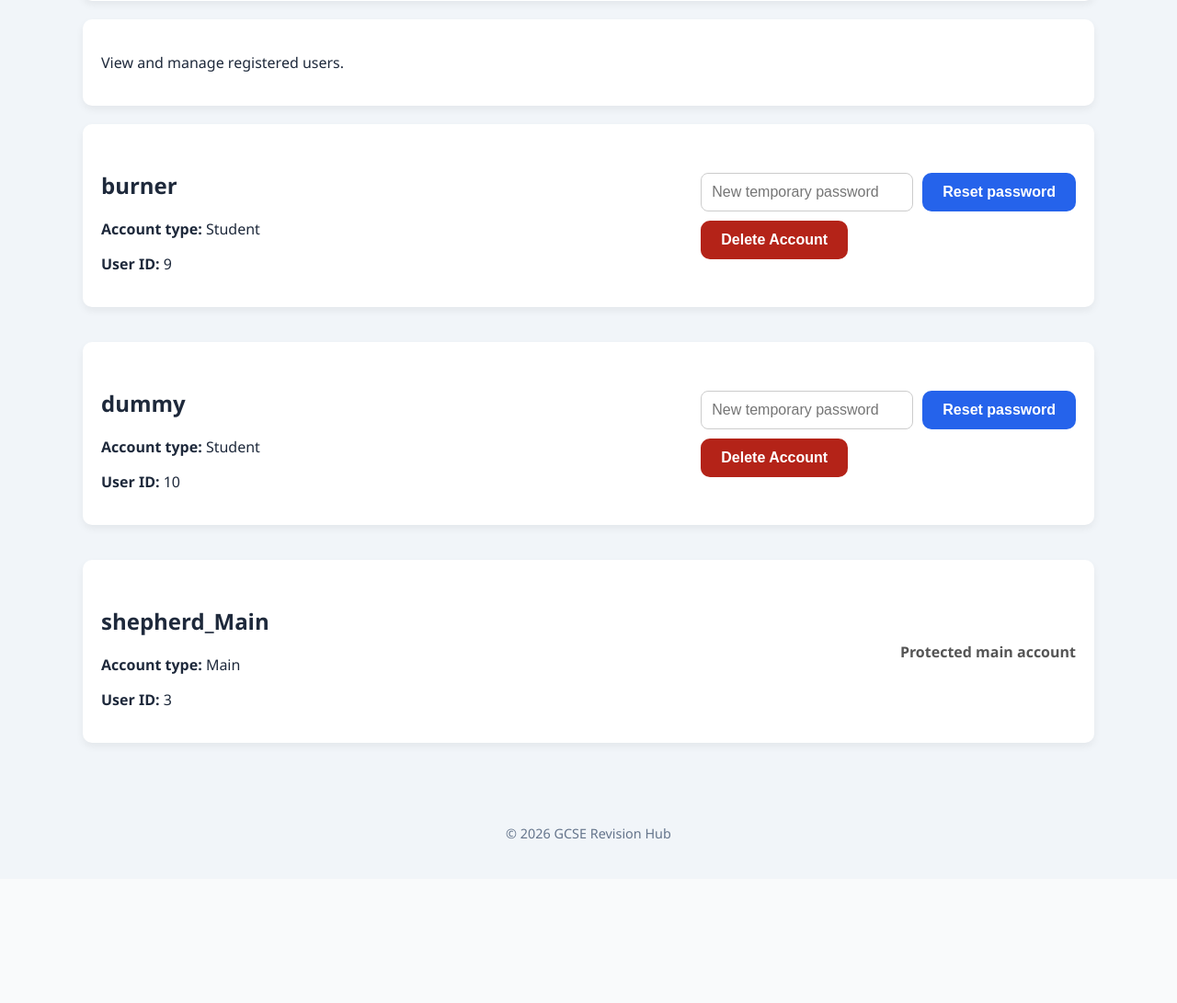
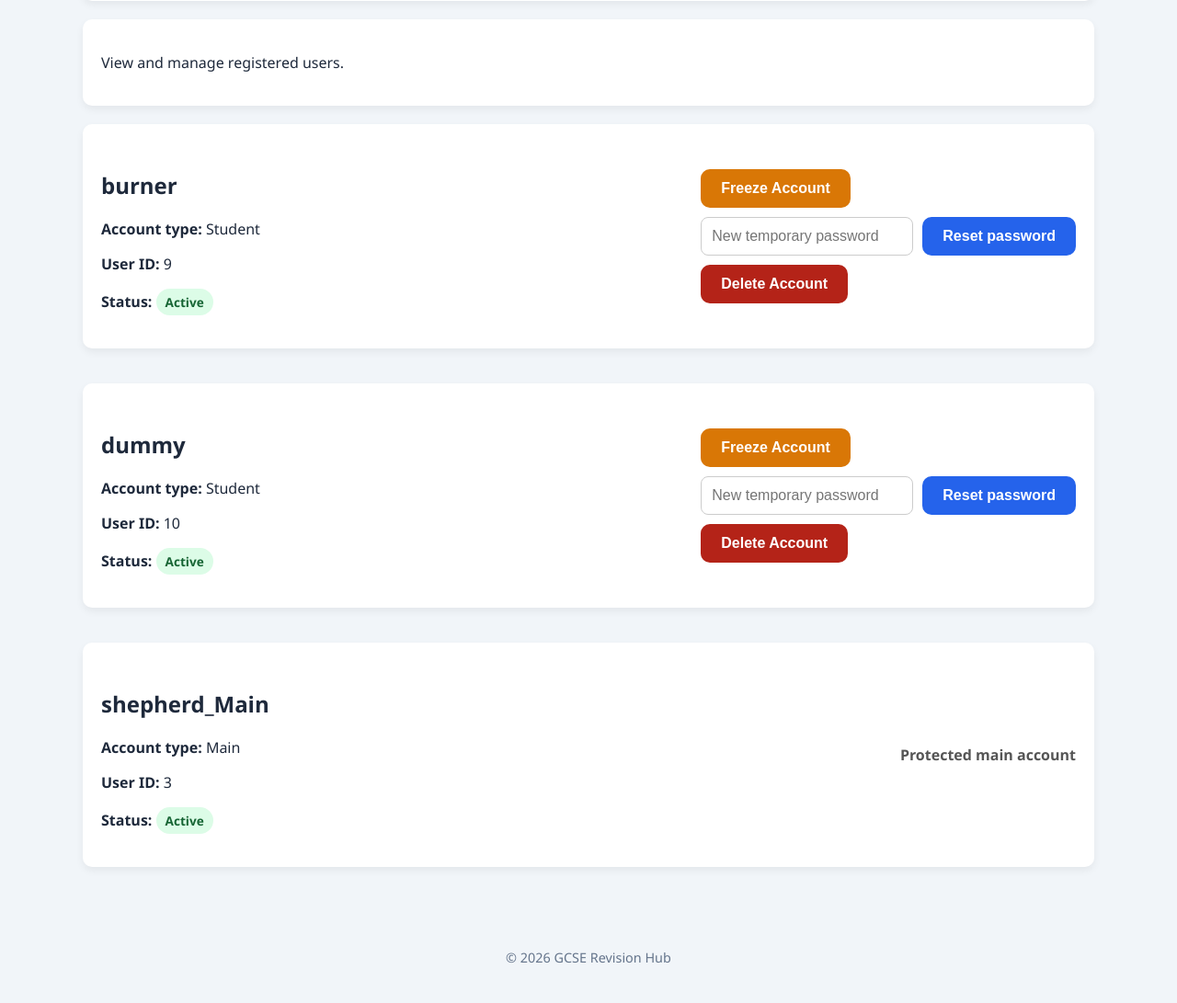
Before and after one commit to jshepherd1234/GCSE-Revision-App, a Flask app: page /manage-accounts in a window 1280 px wide. Shown: the part 580-1671 px from the top of the page at 92% size. Before the commit the page ends 1493 px from the top, so only its background shows below. Run offline with Flask 3, Linux system fonts and the light colour scheme; a user stored in the database is signed in; data comes from the database, SQL or seed files in the repository; both versions use the stored data as it was after the commit.

Commit message:
Added freeze, unfreeze ability

```diff
--- a/app.py
+++ b/app.py
@@ -38,11 +38,41 @@ def create_tables():
 
         password TEXT NOT NULL,
 
-        role TEXT NOT NULL
+        role TEXT NOT NULL,
+
+        is_frozen INTEGER NOT NULL DEFAULT 0
 
     )
 
     """)
+
+    columns = connection.execute(
+
+        "PRAGMA table_info(users)"
+
+    ).fetchall()
+
+    column_names = [
+
+        column["name"]
+
+        for column in columns
+
+    ]
+
+    if "is_frozen" not in column_names:
+
+        connection.execute(
+
+            """
+
+            ALTER TABLE users
+
+            ADD COLUMN is_frozen INTEGER NOT NULL DEFAULT 0
+
+            """
+
+        )
 
     connection.execute("""
 
@@ -960,6 +990,19 @@ def login():
 
         if user and check_password_hash(user["password"], password):
 
+            if user["is_frozen"]:
+
+                flash(
+
+                    "This account has been frozen. Contact the administrator.",
+                    "error"
+
+                )
+
+                return redirect(url_for("login"))
+
+            session.clear()
+
             session["user_id"] = user["id"]
 
             session["username"] = user["username"]
@@ -1134,6 +1177,116 @@ def change_tester_code():
 
     return redirect(url_for("manage_accounts"))
 
+#Freeze and unfreeze account
+#===========================
+@app.route("/set-account-frozen/<int:user_id>", methods=["POST"])
+
+def set_account_frozen(user_id):
+
+    if session.get("role") != "main":
+
+        return "Access denied", 403
+
+    if user_id == session.get("user_id"):
+
+        flash("You cannot freeze your own account.", "error")
+
+        return redirect(url_for("manage_accounts"))
+
+    action = request.form.get("action", "")
+
+    if action not in ["freeze", "unfreeze"]:
+
+        flash("Invalid account action.", "error")
+
+        return redirect(url_for("manage_accounts"))
+
+    connection = get_db_connection()
+
+    user=connection.execute(
+
+        """
+
+        SELECT id, username, role, is_frozen
+
+        FROM users
+
+        WHERE id = ?
+
+        """,
+
+        (user_id,)
+
+    ).fetchone()
+
+    if user is None:
+
+        connection.close()
+
+        flash("Account not found.", "error")
+
+        return redirect(url_for("manage_accounts"))
+
+    if user["role"] == "main":
+
+        connection.close()
+
+        flash("Main accounts cannot be frozen.", "error")
+
+        return redirect(url_for("manage_accounts"))
+
+    new_status = 1 if action == "freeze" else 0
+
+    username = user["username"]
+
+    connection.execute(
+
+        """
+
+        UPDATE users
+
+         SET is_frozen = ?
+
+        WHERE id = ?
+
+        """,
+
+        (
+
+            new_status,
+
+            user_id
+
+        )
+
+    )
+
+    connection.commit()
+
+    connection.close()
+
+    if new_status == 1:
+
+        flash(
+
+            f"{username} has been frozen.",
+            "success"
+
+        )
+
+    else:
+
+        flash(
+
+            f"{username} has been unfrozen.",
+            "success"
+
+        )
+
+    return redirect(url_for("manage_accounts"))
+
+
+
 #Managing accounts
 #=================
 @app.route("/manage-accounts")
@@ -1152,7 +1305,7 @@ def manage_accounts():
 
     query = """
 
-        SELECT id, username, role
+        SELECT id, username, role, is_frozen
 
         FROM users
 
@@ -1164,7 +1317,7 @@ def manage_accounts():
 
     if username:
 
-        query += "AND username LIKE ?"
+        query += " AND username LIKE ?"
 
         parameters.append(f"%{username}%")
 
--- a/static/style.css
+++ b/static/style.css
@@ -695,6 +695,59 @@ button.button{
 
 }
 
+.status-badge{
+
+    display: inline-block;
+
+    padding: 5px 10px;
+
+    border-radius: 20px;
+
+    font-size: 0.85rem;
+
+    font-weight: 700;
+
+}
+
+.status-active{
+
+    background: #dcfce7;
+
+    color: #166534;
+
+}
+
+.status-frozen{
+
+    background: #fee2e2;
+
+    color: #991b1b;
+
+}
+
+.warning-button{
+
+    background: #d97706;
+
+}
+
+.warning-button:hover{
+
+    background: #b45309;
+
+}
+
+.success-button{
+
+    background: var(--success);
+}
+
+.success-button:hover{
+
+    background: #15803d;
+
+}
+
 .protected-account{
 
     font-weight: bold;
--- a/templates/manage_accounts.html
+++ b/templates/manage_accounts.html
@@ -219,11 +219,97 @@ Manage Accounts
 
             </p>
 
+            <p>
+
+                <strong>Status:</strong>
+
+                {% if user["is_frozen"] %}
+
+                    <span class="status-badge status-frozen">
+
+                        Frozen
+
+                    </span>
+
+                {% else %}
+
+                    <span class="status-badge status-active">
+
+                        Active
+
+                    </span>
+
+                {% endif %}
+
+            </p>
+
         </div>
 
         <div class="account-actions">
 
             {% if user["role"] != "main" %}
+
+            <form
+
+                method="POST"
+
+                action="{{ url_for('set_account_frozen', user_id=user['id']) }}"
+
+            >
+
+                {% if user["is_frozen"] %}
+
+                    <input
+
+                        type="hidden"
+
+                        name="action"
+
+                        value="unfreeze"
+
+                    >
+
+                    <button
+
+                        type="submit"
+
+                        class="button success-button"
+
+                    >
+
+                        Unfreeze account
+
+                    </button>
+
+                {% else %}
+
+                    <input
+
+                        type="hidden"
+
+                        name="action"
+
+                        value="freeze"
+
+                    >
+
+                    <button
+
+                        type="submit"
+
+                        class="button warning-button"
+
+                        onclick="return confirm('Freeze this account?');"
+
+                    >
+
+                        Freeze Account
+
+                    </button>
+
+                {% endif %}
+
+            </form>
 
             <form
 
```
Also changed, not shown: database.db.
